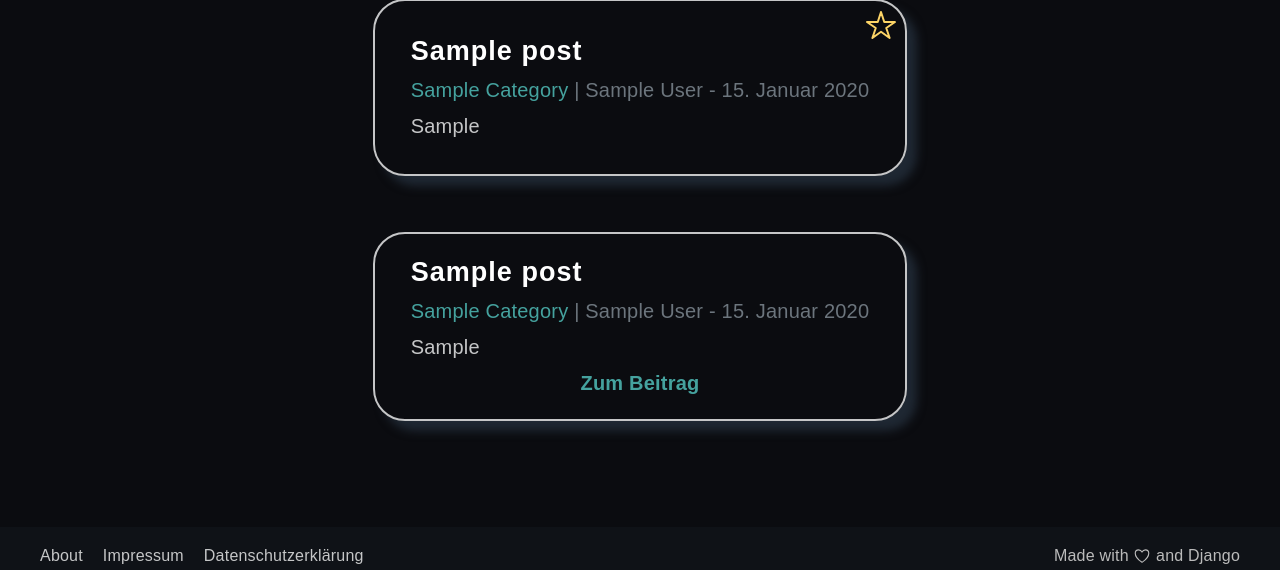
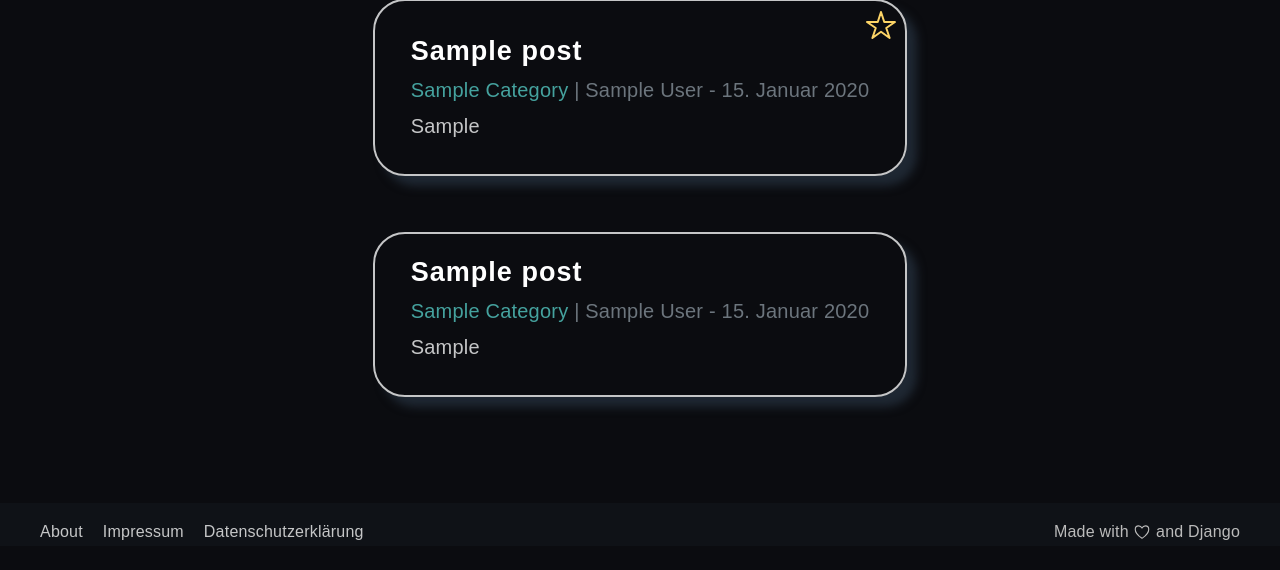
Before and after one commit to CharliesCodes/zeise-coding-blog, a Django app: template app/blog/templates/blog_home.html in a window 1280 px wide. Shown: the part 312-882 px from the top of the page. After the commit the page ends 852 px from the top, so only its background shows below. Run offline with Django 4.2, Linux system fonts and the light colour scheme; the template is opened without the code that fills it: values that come from a table or form of the project are taken from there, others are empty; tables that the repository leaves empty hold one stand-in row (values such as "Sample post"); some libraries are stand-ins or nearby versions.

Commit message:
blog main page debug css

```diff
--- a/app/blog/templates/blog_home.html
+++ b/app/blog/templates/blog_home.html
@@ -86,7 +86,7 @@ Zeise Coding Blog - Python für Anfänger und Fortgeschrittene
             {% endif %}
         </p>
         <p>{{ post.snippet|safe }}</p>
-        <a href="{% url 'post-detail' post.slug  %}" class="read-more-btn btn" style="text-align:center;display:block;">Zum Beitrag</a>
+        <a href="{% url 'post-detail' post.slug  %}" class="read-more-btn btn" style="text-align:center;display:block;"><span class="post-link"></span></a>
     </div>
 </div>
 {% endfor %}
```
